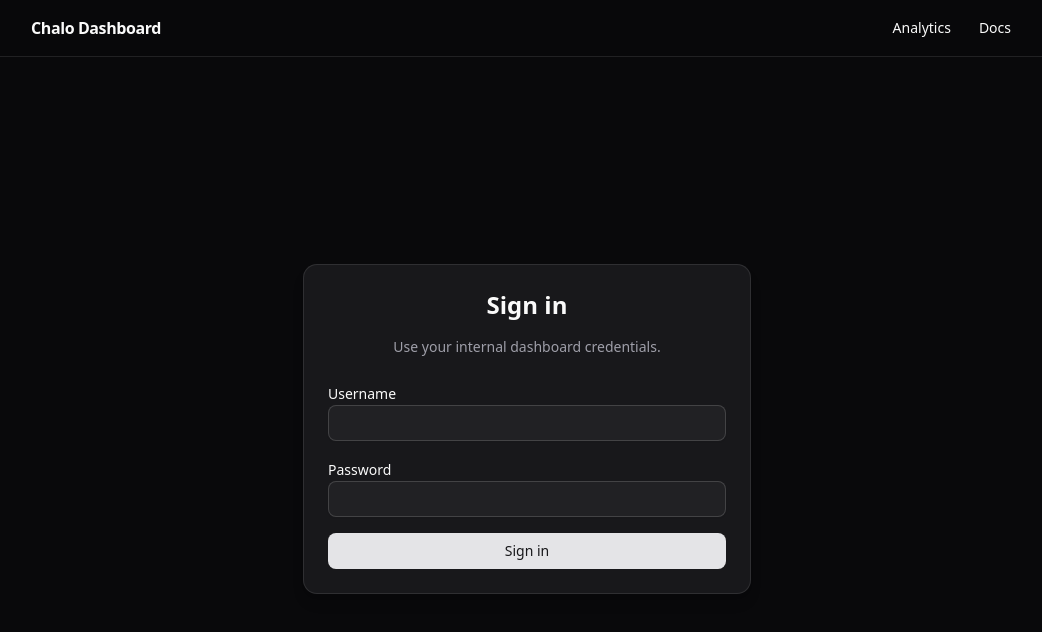
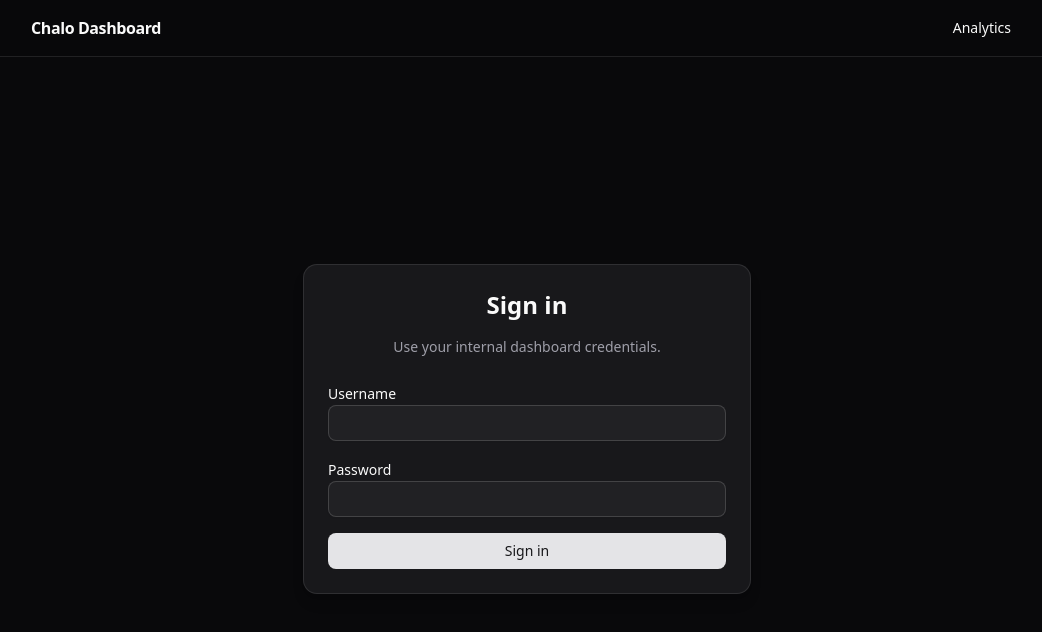
Before and after one commit to ratulsarna/chalo-app-dashboard, a Next.js app: page /login in a window 1280 px wide. Shown: the top 632 px of the page, without its empty margins (113-1155 px from the left). Built offline with nearby package versions, Linux system fonts and the light colour scheme; no server answers.

Commit message:
refactor(header): remove Docs button from site header

```diff
--- a/content/analytics/premium-bus-activation-tracking/flow-diagrams.md
+++ b/content/analytics/premium-bus-activation-tracking/flow-diagrams.md
@@ -51,7 +51,7 @@
   ev_optionsClicked --> ev_optionItemClicked["pb active booking option item clicked"]
 
   ev_optionItemClicked -->|Cancellation selected| ev_cancelBottomSheet["pb trip cancel conf bottom sheet opened"]
-  ev_optionItemClicked -->|Reschedule selected| ext_reschedule[Reschedule flow (premium bus booking)]
+  ev_optionItemClicked -->|Reschedule selected| ext_reschedule[Reschedule flow — premium bus booking]
 
   ev_cancelBottomSheet --> ev_cancelGoBack["pb trip cancellation go back cta clicked"]
   ev_cancelBottomSheet --> ui_cancelFlow([Cancellation flow])
--- a/src/components/site-header.tsx
+++ b/src/components/site-header.tsx
@@ -25,9 +25,6 @@
           <Button asChild variant="ghost" size="sm">
             <Link href="/analytics">Analytics</Link>
           </Button>
-          <Button asChild variant="ghost" size="sm">
-            <Link href="/docs">Docs</Link>
-          </Button>
           {authEnabled && !isSignedIn ? (
             <Button asChild variant="ghost" size="sm">
               <Link href="/login">Sign in</Link>
```
